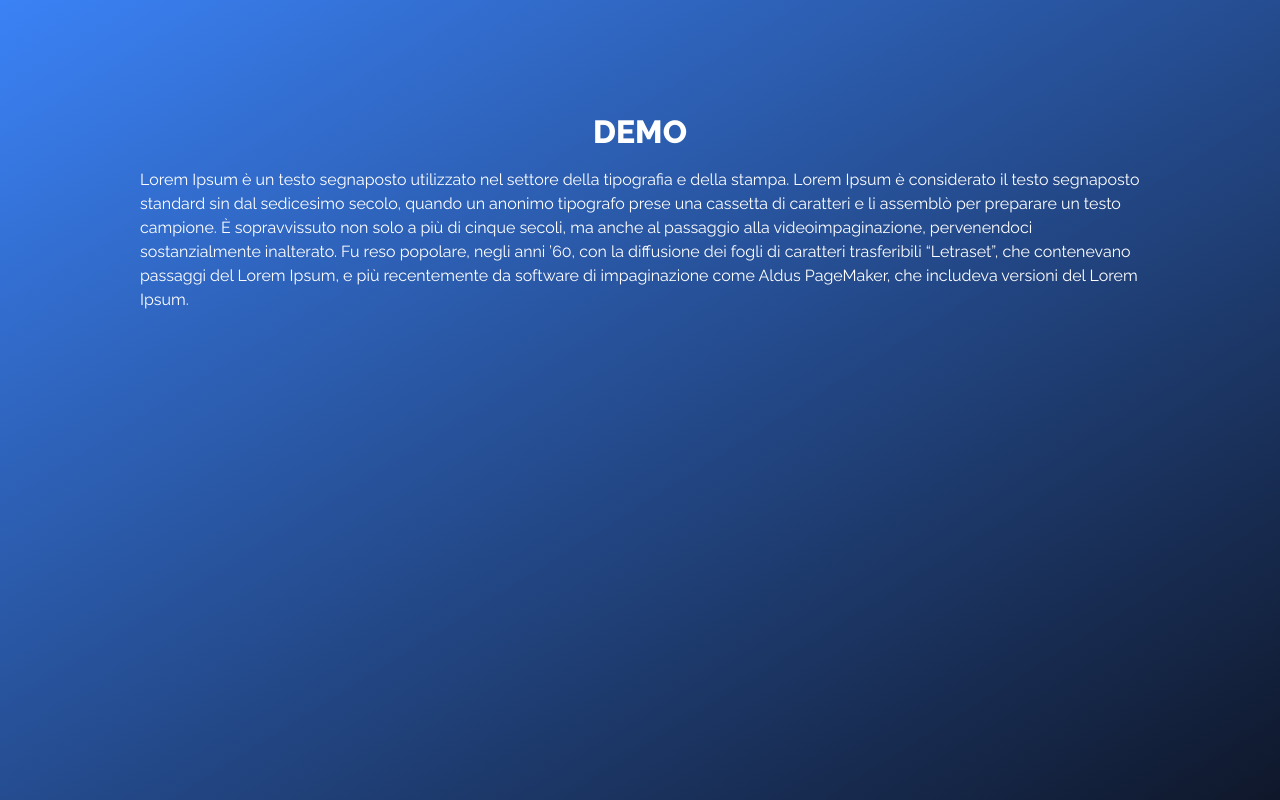
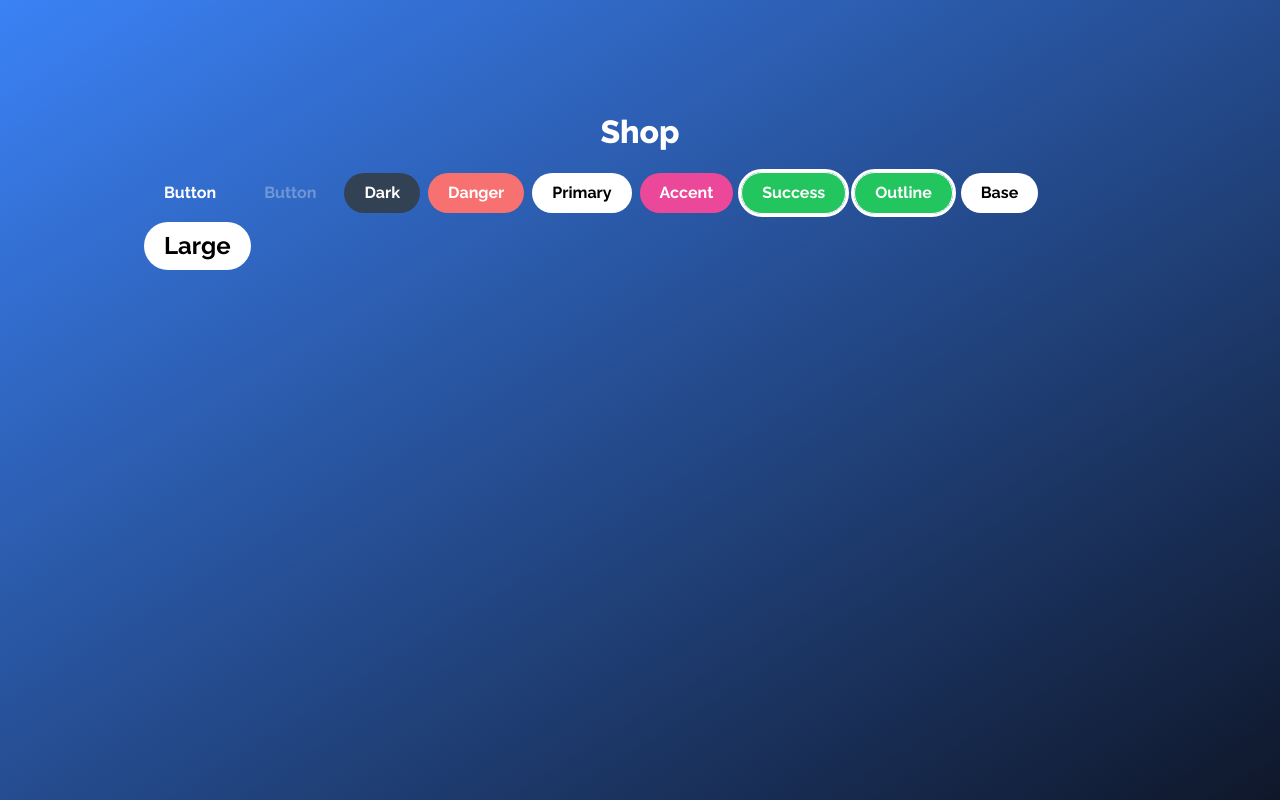
Before and after one commit to enrico-bellanti/react-shop, a React (Vite) app: page / in a window 1280 px wide. Built offline with nearby package versions, Linux system fonts and the light colour scheme.

Commit message:
created set button classes

```diff
--- a/src/App.tsx
+++ b/src/App.tsx
@@ -3,8 +3,17 @@
 function App() {
   return (
     <div className="page">
-      <h1 className="title">DEMO</h1>
-        Lorem Ipsum è un testo segnaposto utilizzato nel settore della tipografia e della stampa. Lorem Ipsum è considerato il testo segnaposto standard sin dal sedicesimo secolo, quando un anonimo tipografo prese una cassetta di caratteri e li assemblò per preparare un testo campione. È sopravvissuto non solo a più di cinque secoli, ma anche al passaggio alla videoimpaginazione, pervenendoci sostanzialmente inalterato. Fu reso popolare, negli anni ’60, con la diffusione dei fogli di caratteri trasferibili “Letraset”, che contenevano passaggi del Lorem Ipsum, e più recentemente da software di impaginazione come Aldus PageMaker, che includeva versioni del Lorem Ipsum.
+      <h1 className="title">Shop</h1>
+      <button className="btn">Button</button>
+      <button className="btn" disabled>Button</button>
+      <button className="btn dark">Dark</button>
+      <button className="btn danger">Danger</button>
+      <button className="btn primary">Primary</button>
+      <button className="btn accent">Accent</button>
+      <button className="btn success outline">Success</button>
+      <button className="btn success outline">Outline</button>
+      <button className="btn primary">Base</button>
+      <button className="btn primary lg">Large</button>
     </div>
   )
 }
--- a/src/index.css
+++ b/src/index.css
@@ -21,3 +21,35 @@ html, body {
 .page-sm {
   @apply max-w-sm mx-auto
 }
+
+.btn {
+  @apply px-5 py-2 rounded-full m-1 font-bold text-center disabled:opacity-30 transition
+}
+
+.btn.dark {
+  @apply bg-slate-700 hover:bg-slate-900 text-white
+}
+
+.btn.danger {
+  @apply bg-red-400 hover:bg-red-500 text-white
+}
+
+.btn.primary {
+  @apply bg-white hover:bg-sky-200 text-black
+}
+
+.btn.accent {
+  @apply bg-pink-500 hover:bg-pink-600 text-white
+}
+
+.btn.success {
+  @apply bg-green-500 hover:bg-green-600 text-white
+}
+
+.btn.outline {
+  @apply border border-white
+}
+
+.btn.lg {
+  @apply text-2xl
+}
```
